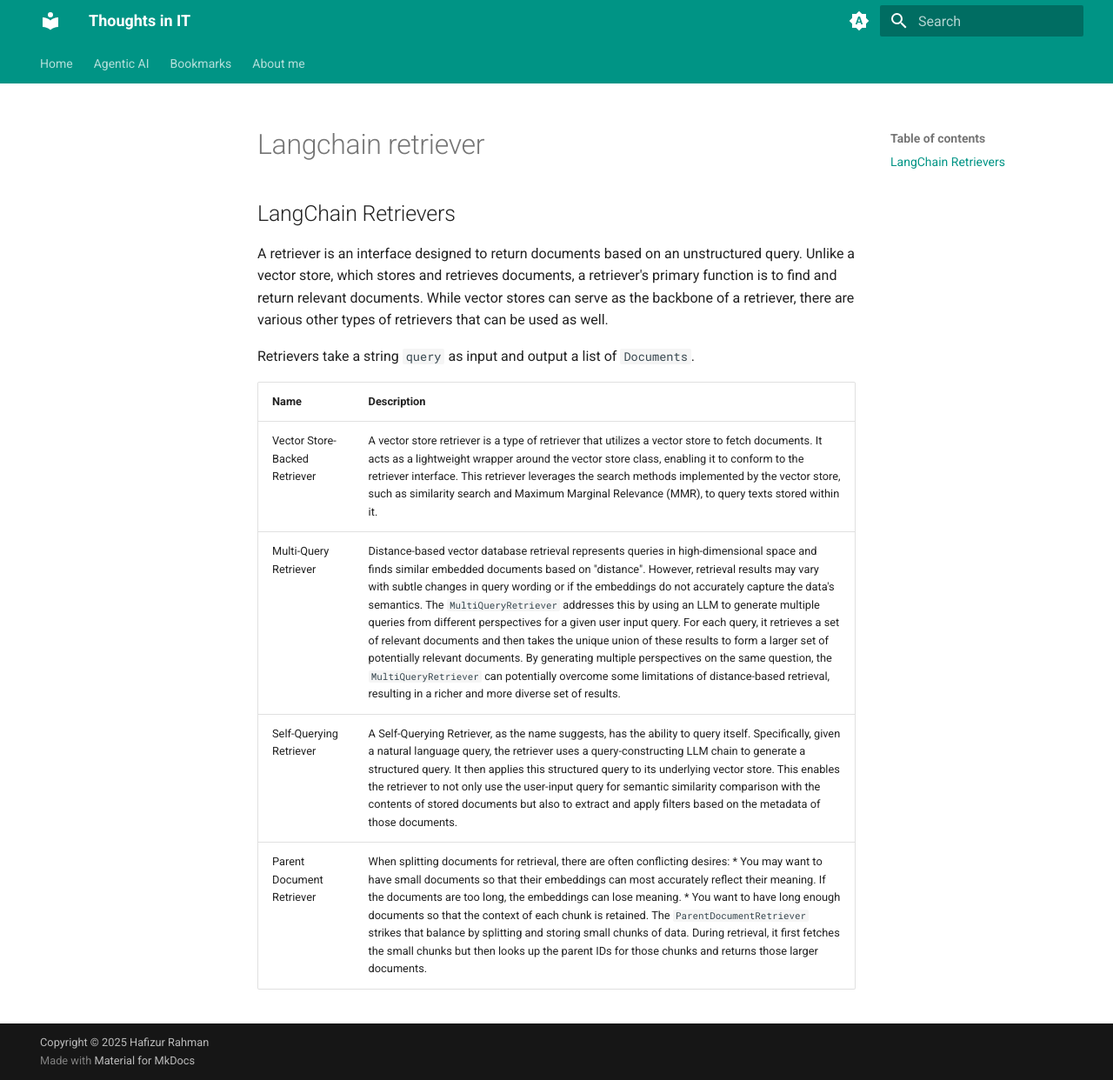
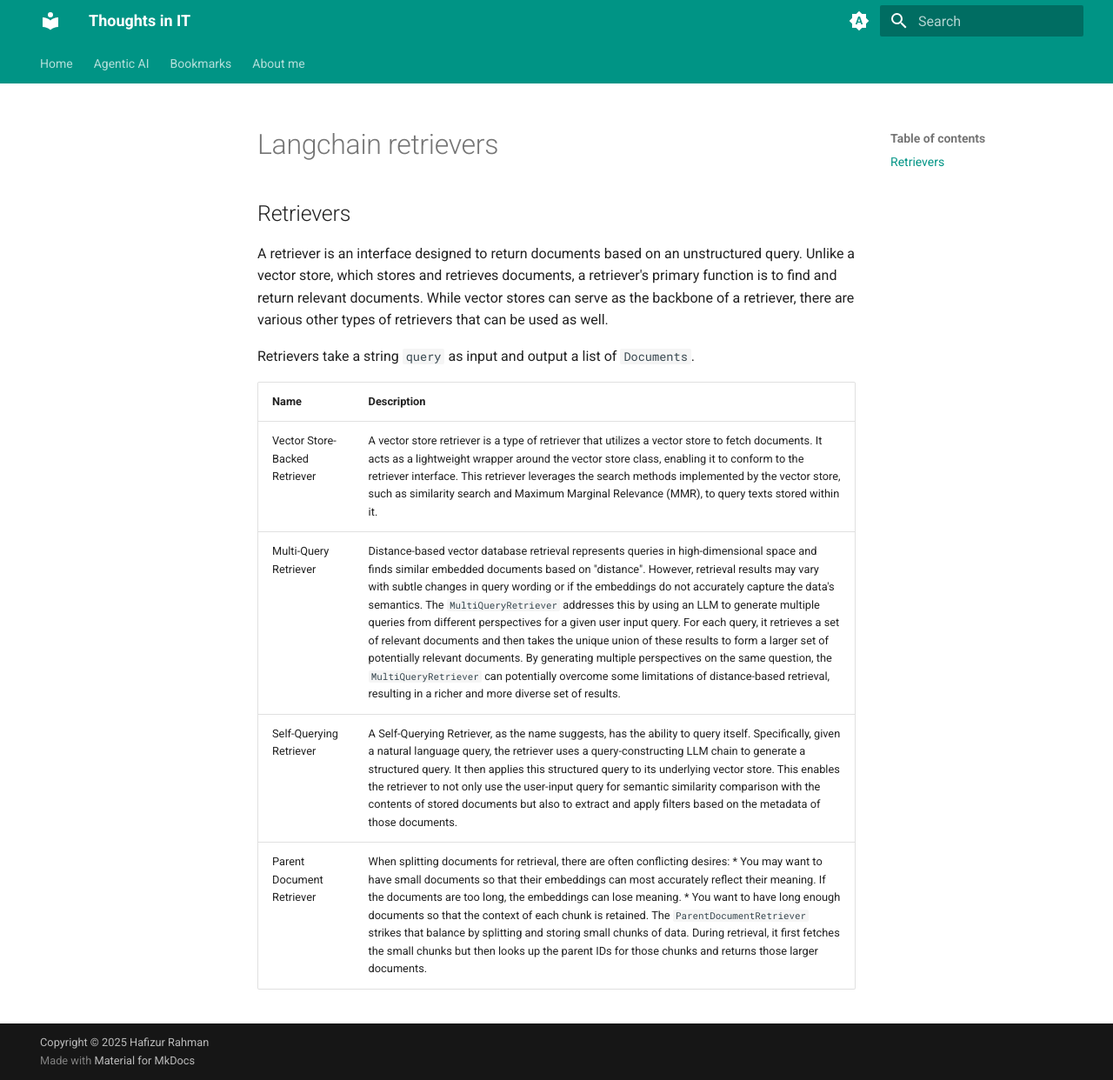
Before and after one commit to hafizur-rahman/hafizur-rahman.github.io, an MkDocs documentation site: the page built from docs/posts/langchain-retrievers.md, in a window 1280 px wide and 1242 px high. Shown: the whole window at 87% size. Built offline with MkDocs 1.6.1 and Material for MkDocs 9.7.7, drawn with Linux system fonts in a browser that asks for light colours.

Commit message:
Updated post

```diff
--- a/docs/posts/langchain-retriever.md
+++ b/docs/posts/langchain-retrievers.md
@@ -1,4 +1,4 @@
-## LangChain Retrievers
+## Retrievers
 A retriever is an interface designed to return documents based on an unstructured query. Unlike a vector store, which stores and retrieves documents, a retriever's primary function is to find and return relevant documents. While vector stores can serve as the backbone of a retriever, there are various other types of retrievers that can be used as well.
 
 Retrievers take a string `query` as input and output a list of `Documents`.
```
